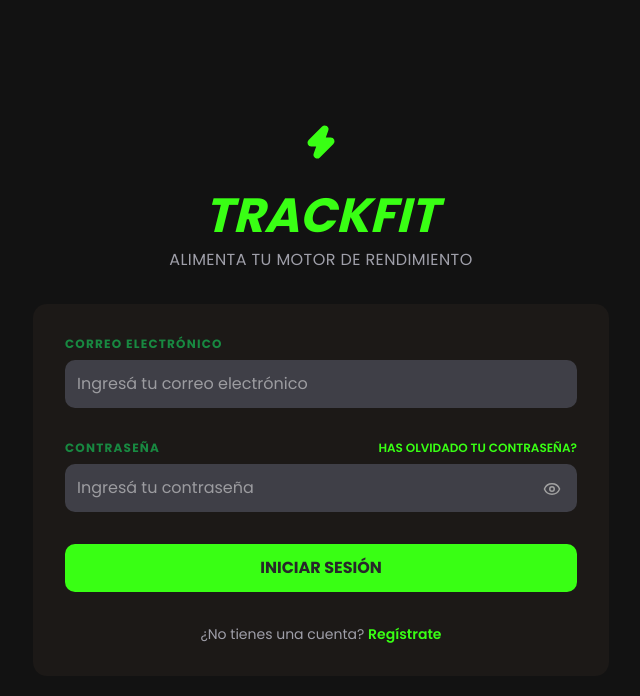
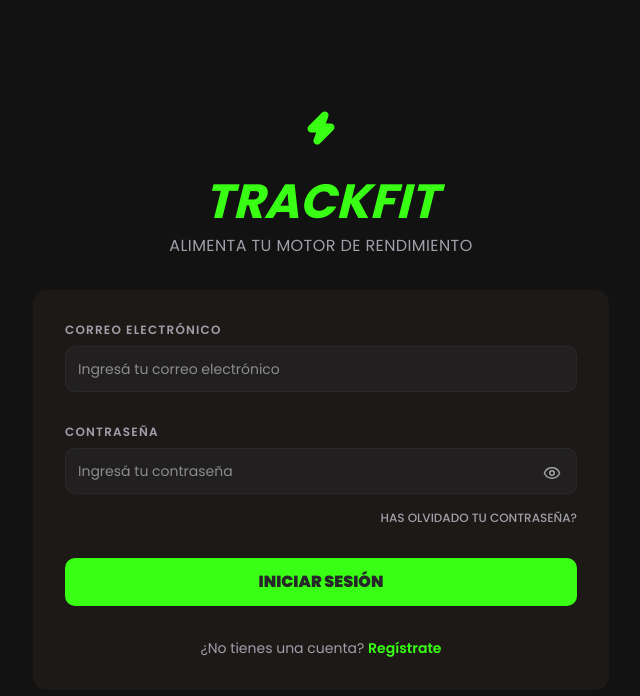
Before and after one commit to AlexisChebeste/GymFit, a Next.js app: page /auth/login in a window 1280 px wide. Shown: the top 696 px of the page, without its empty margins (319-959 px from the left). Built offline with nearby package versions, Linux system fonts and the light colour scheme; no server answers.

Commit message:
style: login inputs and text

```diff
--- a/app/auth/login/page.tsx
+++ b/app/auth/login/page.tsx
@@ -33,7 +33,6 @@ export default function LoginPage() {
         <div className="flex flex-col items-center justify-center h-screen gap-8 bg-natural p-6">
 
             <div className="flex flex-col gap-2 items-center">
-
                 <Zap
                     size={36}
                     fill="currentColor"
@@ -49,8 +48,8 @@ export default function LoginPage() {
             <div className="max-w-xl w-full p-8 h-full flex flex-col items-center justify-center gap-8 max-h-max rounded-xl bg-stone-900 border-none ">
                 <form className="flex flex-col gap-8 w-full" onSubmit={handleSubmit}>
                     <div className="flex flex-col gap-2">
-                        <label className="text-xs uppercase tracking-widest text-secondary font-bold">
-                        Correo electrónico
+                        <label className="text-xs uppercase tracking-widest text-zinc-400 font-semibold">
+                            Correo electrónico
                         </label>
 
                         <input
@@ -58,23 +57,18 @@ export default function LoginPage() {
                             placeholder="Ingresá tu correo electrónico"
                             value={loginForm.email}
                             onChange={(e) => setLoginForm({ ...loginForm, email: e.target.value })}
-                            className="w-full p-3 pr-10 rounded-lg  bg-zinc-200 dark:bg-zinc-700 focus:outline-none focus:ring-2 focus:ring-primary transition"
+                            className="w-full p-3 pr-10 rounded-lg  bg-zinc-800/50 border border-zinc-700/30 focus:outline-none focus:ring-2 focus:ring-primary transition truncate text-sm "
 
                         />
                     </div>
                     <div className="flex flex-col gap-2">
                         <div className="flex items-center justify-between">
 
-                            <label className="text-xs uppercase tracking-widest text-secondary font-bold">
+                            <label className="text-xs uppercase tracking-widest text-zinc-400 font-semibold">
                             Contraseña
                             </label>
 
-                            <button
-                                type="button"
-                                className="text-xs text-primary font-semibold uppercase  cursor-pointer hover:underline"
-                            >
-                                Has olvidado tu contraseña?
-                            </button>
+
                         </div>
 
                         <div className="relative">
@@ -83,7 +77,7 @@ export default function LoginPage() {
                                 value={loginForm.password}
                                 onChange={(e) => setLoginForm({ ...loginForm, password: e.target.value })}
                                 placeholder="Ingresá tu contraseña"
-                                className="w-full p-3 pr-10 rounded-lg  bg-zinc-200 dark:bg-zinc-700 focus:outline-none focus:ring-2 focus:ring-primary transition"
+                                className="w-full p-3 pr-10 rounded-lg  bg-zinc-800/50 border border-zinc-700/30 focus:outline-none focus:ring-2 focus:ring-primary transition text-sm"
                             />
 
                             <button
@@ -94,18 +88,29 @@ export default function LoginPage() {
                                 {showCurrent ? <EyeOff size={18}/> : <Eye size={18}/>}
                             </button>
                         </div>
+                        <div className="flex justify-center md:justify-end mt-2">
+
+                            <button
+                                type="button"
+                                className="text-xs text-zinc-400 font-medium uppercase  cursor-pointer hover:underline align-self-end"
+                            >
+                                Has olvidado tu contraseña?
+                            </button>
+                        </div>
                     </div>
                     {error && <p className="text-sm text-red-500">{error}</p>}
 
                     <button type="submit"
-                        className="bg-primary text-zinc-800 font-bold uppercase p-3 rounded-lg hover:bg-primary/80 transition cursor-pointer"
+                        className="bg-primary font-black text-zinc-800 uppercase p-3 rounded-lg hover:bg-primary/80 transition cursor-pointer text-base"
                     >
                         Iniciar sesión
                     </button>
+
+
                 </form>
 
                 <div className="flex gap-1 items-center">
-                    <p className="text-sm text-zinc-400">
+                    <p className="text-xs md:text-sm text-zinc-400">
                         ¿No tienes una cuenta?{' '}
                         <Link
                             href="/auth/register"
--- a/app/auth/register/page.tsx
+++ b/app/auth/register/page.tsx
@@ -53,15 +53,15 @@ export default function RegisterPage() {
 
   return (
     <div className="flex items-center justify-center min-h-screen bg-natural p-6">
-      <div className="w-full max-w-md bg-zinc-900 p-8 rounded-xl flex flex-col gap-6">
+      <div className="w-full max-w-md bg-stone-900 p-8 rounded-xl flex flex-col gap-6">
 
         {/* STEP 1 → ACCOUNT */}
         {step === 1 && (
           <>
-            <h1 className="text-3xl font-bold text-primary">Crear cuenta</h1>
+            <h1 className="text-lg font-bold text-primary">Crear cuenta</h1>
 
             <div className="flex flex-col gap-2">
-                <label className="text-xs uppercase tracking-widest text-secondary font-bold">
+                <label className="text-xs uppercase tracking-widest text-zinc-400 font-semibold">
                 Correo electrónico
                 </label>
                 <input
@@ -74,7 +74,7 @@ export default function RegisterPage() {
             </div>
 
             <div className="flex flex-col gap-2">
-                <label className="text-xs uppercase tracking-widest text-secondary font-bold">
+                <label className="text-xs uppercase tracking-widest text-zinc-400 font-semibold">
                 Contraseña
                 </label>
                 <input
@@ -95,7 +95,7 @@ export default function RegisterPage() {
         {/* STEP 2 → GOAL */}
         {step === 2 && (
           <>
-            <h1 className="text-2xl font-bold text-primary">
+            <h1 className="text-lg font-bold text-primary">
               ¿Cuál es tu objetivo?
             </h1>
 
@@ -124,7 +124,7 @@ export default function RegisterPage() {
 
             </div>
 
-            <div className="flex gap-2">
+            <div className="flex gap-2 flex-col-reverse sm:flex-row">
               <button onClick={back} className="btn-secondary w-full">
                 Atrás
               </button>
@@ -138,12 +138,12 @@ export default function RegisterPage() {
         {/* STEP 3 → BODY DATA */}
         {step === 3 && (
           <>
-            <h1 className="text-2xl font-bold text-primary">
+            <h1 className="text-lg font-bold text-primary">
               Datos físicos
             </h1>
 
             <div className="flex flex-col gap-2">
-                <label className="text-xs uppercase tracking-widest text-secondary font-bold">
+                <label className="text-xs uppercase tracking-widest text-zinc-400 font-semibold">
                     Altura (cm)
                 </label>
                 <input
@@ -158,7 +158,7 @@ export default function RegisterPage() {
             </div>
 
             <div className="flex flex-col gap-2">
-                <label className="text-xs uppercase tracking-widest text-secondary font-bold">
+                <label className="text-xs uppercase tracking-widest text-zinc-400 font-semibold">
                     Peso objetivo (kg)
                 </label>
                 <input
@@ -172,7 +172,7 @@ export default function RegisterPage() {
                 />
             </div>
 
-            <div className="flex gap-2">
+            <div className="flex gap-2 flex-col-reverse sm:flex-row">
               <button onClick={back} className="btn-secondary w-full">
                 Atrás
               </button>
@@ -186,11 +186,11 @@ export default function RegisterPage() {
         {/* STEP 4 → PROFILE */}
         {step === 4 && (
           <>
-            <h1 className="text-2xl font-bold text-primary">
+            <h1 className="text-lg font-bold text-primary">
               Completa tu perfil
             </h1>
             <div className="flex flex-col gap-2">
-                <label className="text-xs uppercase tracking-widest text-secondary font-bold">
+                <label className="text-xs uppercase tracking-widest text-zinc-400 font-semibold">
                 Nombre
                 </label>
 
@@ -204,7 +204,7 @@ export default function RegisterPage() {
             </div>
 
              <div className="flex flex-col gap-2">
-                <label className="text-xs uppercase tracking-widest text-secondary font-bold">
+                <label className="text-xs uppercase tracking-widest text-zinc-400 font-semibold">
                 Edad
                 </label>
 
@@ -218,7 +218,7 @@ export default function RegisterPage() {
             </div>
 
             <div className="flex flex-col gap-2">
-                <label className="text-xs uppercase tracking-widest text-secondary font-bold">
+                <label className="text-xs uppercase tracking-widest text-zinc-400 font-semibold">
                 Foto de perfil (opcional)
                 </label>
                 {/* avatar simple opcional */}
@@ -245,7 +245,7 @@ export default function RegisterPage() {
                 />
               )}
             </div>
-            <div className="flex gap-2">
+            <div className="flex flex-col-reverse sm:flex-row gap-2">
               <button onClick={back} className="btn-secondary w-full">
                 Atrás
               </button>
@@ -256,8 +256,8 @@ export default function RegisterPage() {
           </>
         )}
 
-        <div className="flex gap-1 items-center">
-            <p className="text-sm text-zinc-400">
+        <div className="flex gap-1 items-center justify-center">
+            <p className="text-xs md:text-sm text-zinc-400">
                 ¿Ya tienes una cuenta?{' '}
                 <Link
                     href="/auth/login"
--- a/app/globals.css
+++ b/app/globals.css
@@ -105,11 +105,11 @@ body {
 }
 
 .input {
-  @apply w-full p-3 rounded-lg bg-zinc-200 dark:bg-zinc-700 focus:outline-none focus:ring-2 focus:ring-primary;
+  @apply w-full p-3 pr-10 rounded-lg  bg-zinc-800/50 border border-zinc-700/30 focus:outline-none focus:ring-2 focus:ring-primary transition text-sm;
 }
 
 .btn-primary {
-  @apply bg-primary text-black font-bold py-3 rounded-lg hover:bg-primary/80 transition;
+  @apply bg-primary font-black text-zinc-800 uppercase p-3 rounded-lg hover:bg-primary/80 transition cursor-pointer text-base;
 }
 
 .btn-secondary {
```
